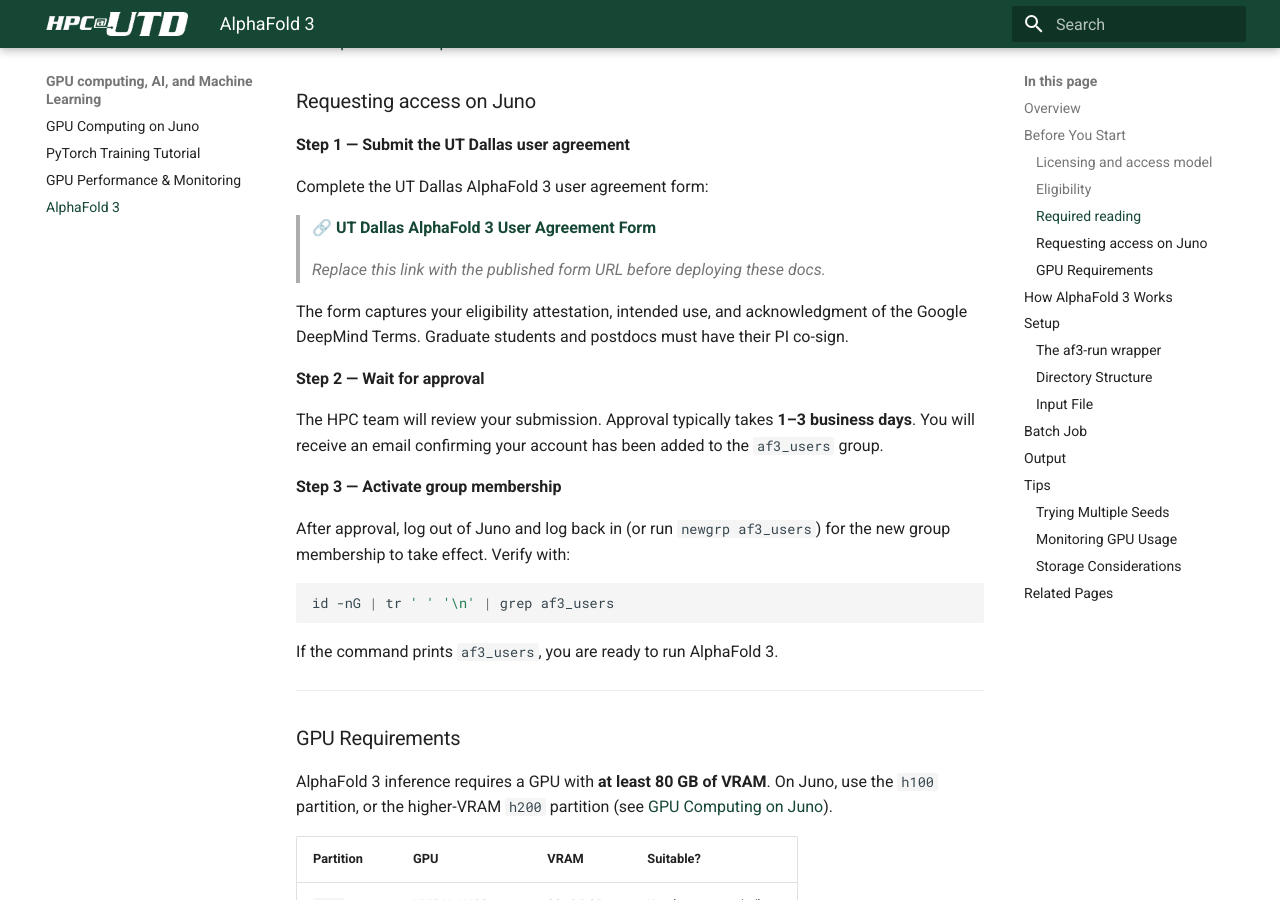
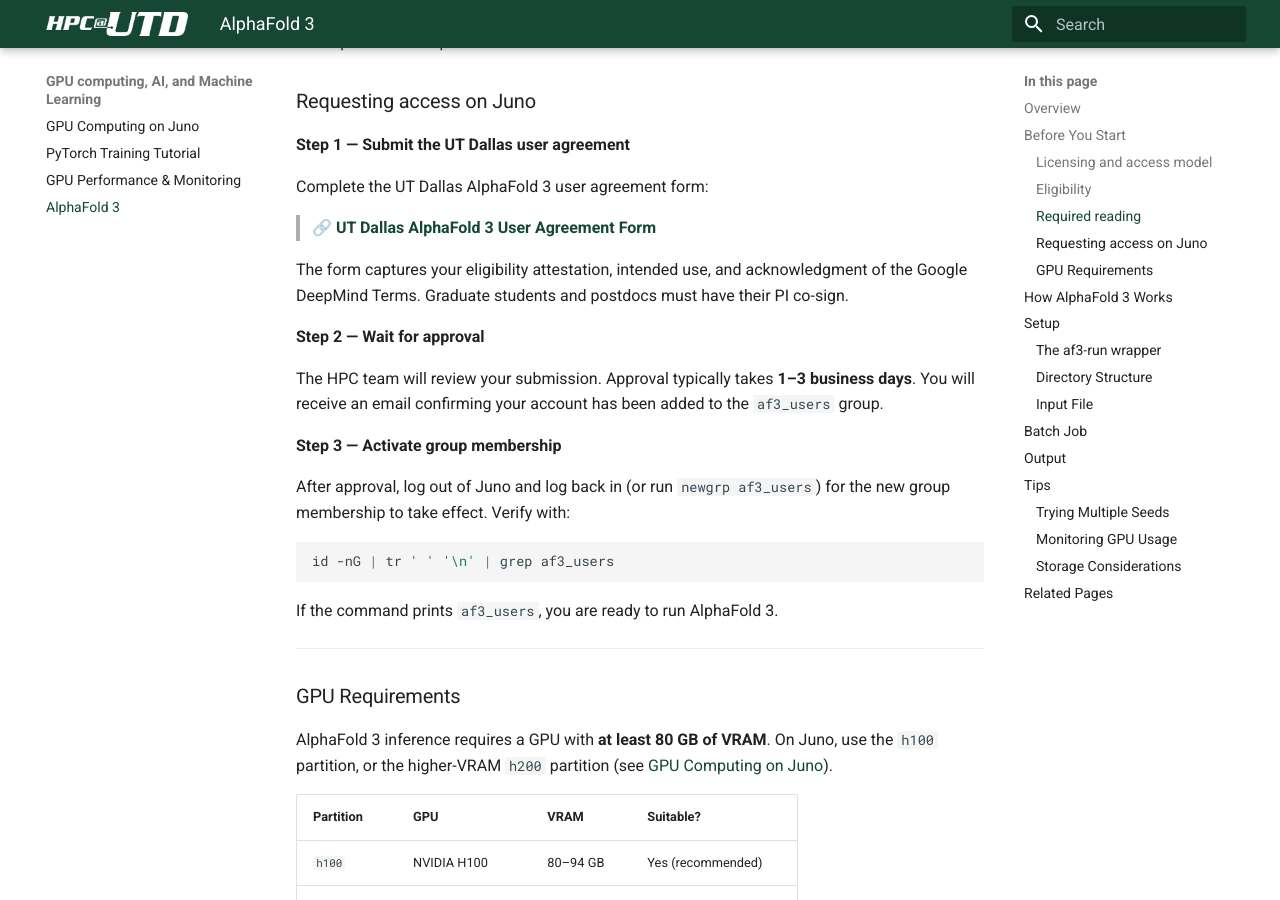
Before and after one commit to utdal/Juno-user-guide, an MkDocs documentation site: the page built from docs/ai-and-ml/alphafold3.md, in a window 1280 px wide and 900 px high, scrolled down 1455 px. Built offline with MkDocs 1.6.1 and Material for MkDocs 9.7.7, drawn with Linux system fonts in a browser that asks for light colours.

Commit message:
Updating Juno config

```diff
--- a/docs/ai-and-ml/alphafold3.md
+++ b/docs/ai-and-ml/alphafold3.md
@@ -42,8 +42,6 @@
 Complete the UT Dallas AlphaFold 3 user agreement form:
 
 > 🔗 **[UT Dallas AlphaFold 3 User Agreement Form](https://forms.office.com/r/ydg8jCDL2G)**
->
-> *Replace this link with the published form URL before deploying these docs.*
 
 The form captures your eligibility attestation, intended use, and acknowledgment of the Google DeepMind Terms. Graduate students and postdocs must have their PI co-sign.
 
```
Also changed, not shown: docs/images/Juno.png.
